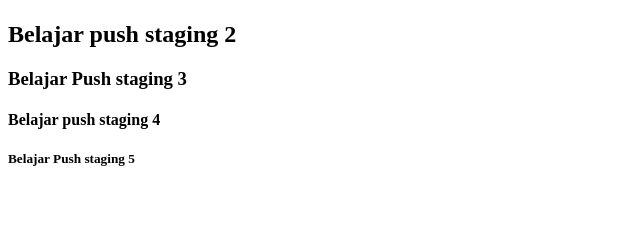
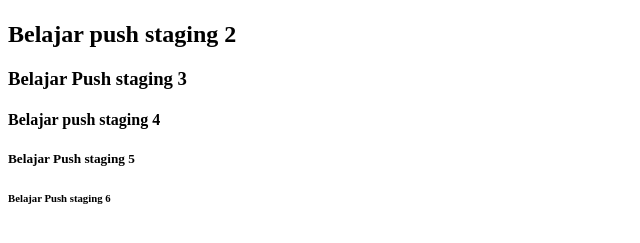
Before and after one commit to bowopetani/belajar-niomic, a plain HTML site: page header.html in a window 1280 px wide. Shown: the part 59-302 px from the top of the page, without its empty margins (0-640 px from the left). Drawn offline with Linux system fonts and the light colour scheme.

Commit message:
add element h6

```diff
--- a/header.html
+++ b/header.html
@@ -10,5 +10,7 @@
     <h3> Belajar Push staging 3 </h3>
     <h4> Belajar push staging 4 </h4>
     <h5> Belajar Push staging 5 </h5>
+    <h6> Belajar Push staging 6 </h6>
+
   </body>
 </html>
```
